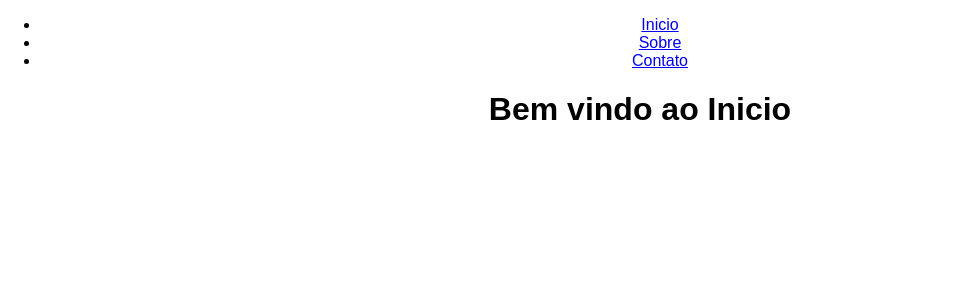
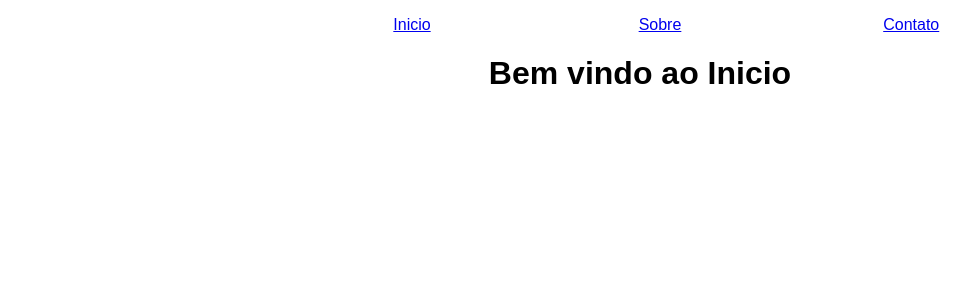
Before and after one commit to jonathanmorales990/Exemplo-com-React-Router, a React (Create React App) app: page / in a window 1280 px wide. Shown: the top 300 px of the page, without its empty margins (0-978 px from the left). Built offline with nearby package versions, Linux system fonts and the light colour scheme.

Commit message:
Adicionado CSS para navbar

```diff
--- a/package.json
+++ b/package.json
@@ -1,5 +1,5 @@
 {
-  "name": "cliente",
+  "name": "Example",
   "version": "0.1.0",
   "private": true,
   "dependencies": {
--- a/src/App.css
+++ b/src/App.css
@@ -1,28 +1,7 @@
 .App {
   text-align: center;
 }
-
-.App-logo {
-  animation: App-logo-spin infinite 20s linear;
-  height: 80px;
+body,html{
+  margin: 0px;
+  padding:0px;
 }
-
-.App-header {
-  background-color: #222;
-  height: 150px;
-  padding: 20px;
-  color: white;
-}
-
-.App-title {
-  font-size: 1.5em;
-}
-
-.App-intro {
-  font-size: large;
-}
-
-@keyframes App-logo-spin {
-  from { transform: rotate(0deg); }
-  to { transform: rotate(360deg); }
-}
--- a/src/components/navbar.jsx
+++ b/src/components/navbar.jsx
@@ -1,5 +1,6 @@
 import React, { Component } from 'react';
 import { Link } from 'react-router-dom';
+import '../css/navbar.css';
 
 class Navbar extends Component {
 
--- /dev/null
+++ b/src/css/navbar.css
@@ -0,0 +1,4 @@
+li, a{
+	display: inline-block;
+	width: 20%;
+}
```
Also changed, not shown: src/logo.svg (deleted).
